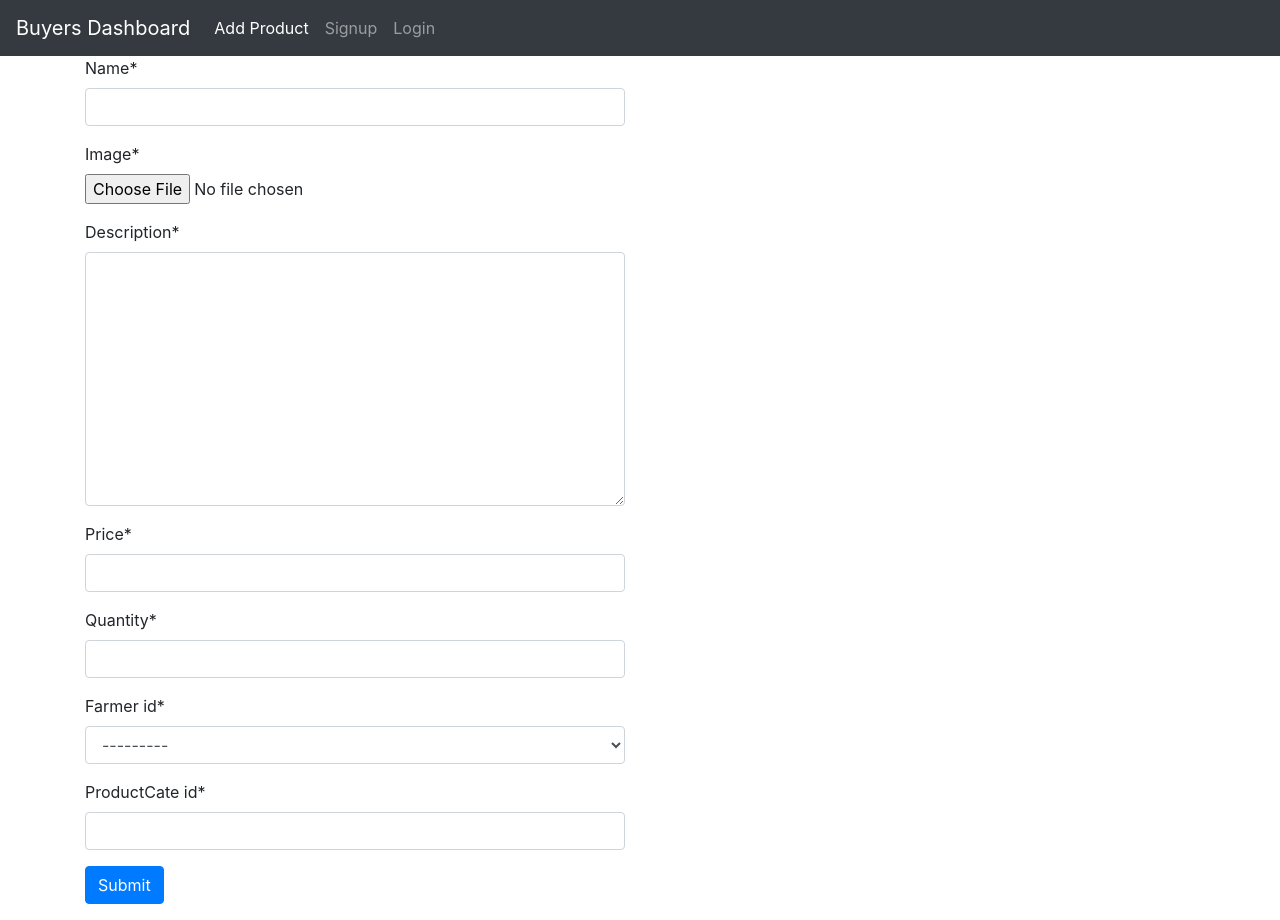
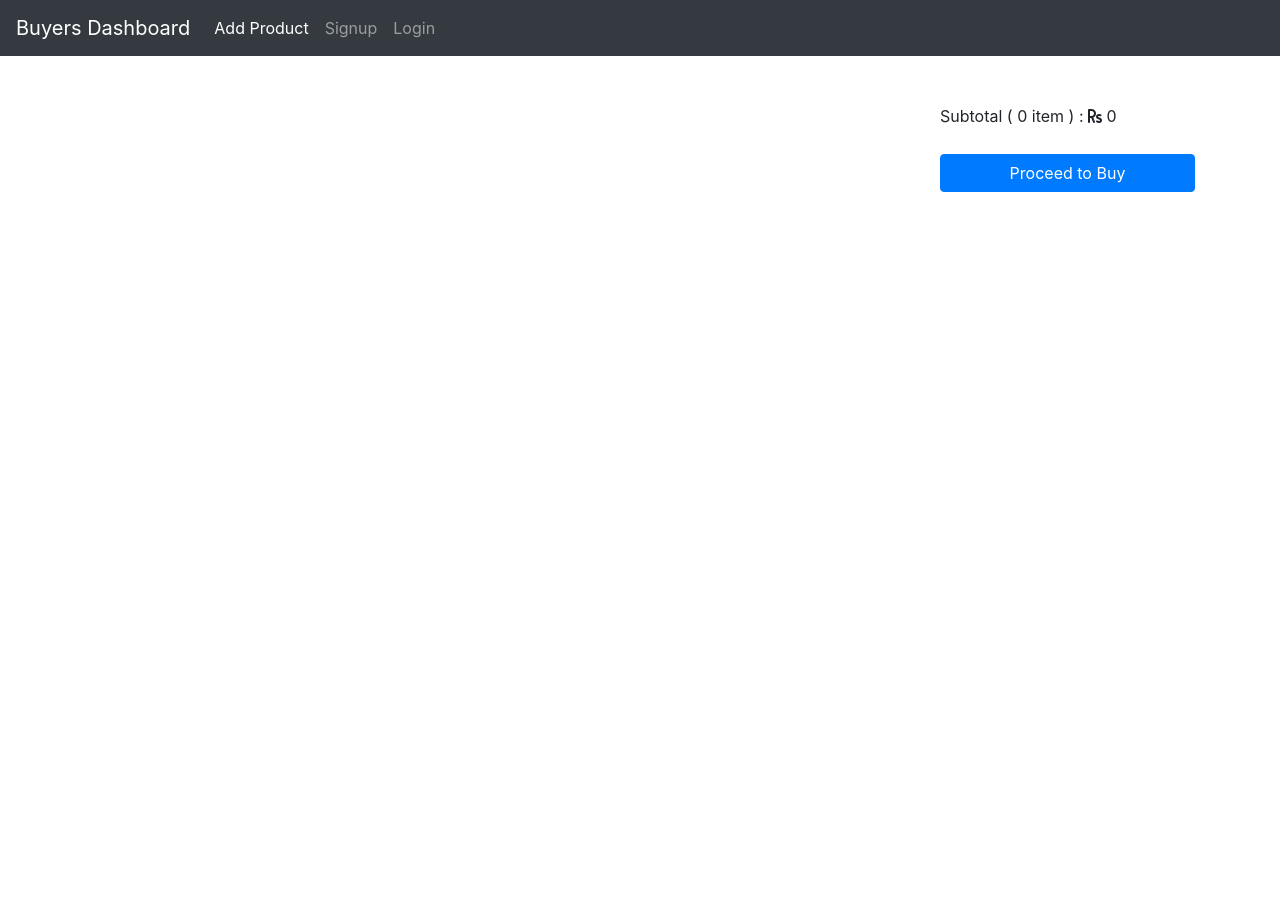
Before and after one commit to Riteshagg/Ecommerce-Website, a Django app: page /blog/chart in a window 1280 px wide. After the commit the page ends 192 px from the top, so only its background shows below. Run offline with Django 3.2, Linux system fonts and the light colour scheme; data that the repository does not hold is empty; some libraries are stand-ins or nearby versions.

Commit message:
add the some feature

```diff
--- /dev/null
+++ b/blog/templates/blog/cart.html
@@ -0,0 +1,87 @@
+{% extends 'blog/main.html' %}
+{% block title %} Product {% endblock %}
+{% block css %}
+
+<style>
+    .inline-panel {
+        display: inline-block;
+        width: 200px;
+        text-align: center;
+        margin-left: 50px;
+    }
+
+    .product-container {
+
+        border-bottom: 1px solid lightgray;
+    }
+
+    .content h6 {
+        color: chocolate;
+    }
+
+
+    .product-img {
+        width: 50%;
+        height: 150px;
+    }
+
+    .btns {
+        width: 100%;
+        margin-top: 10px;
+    }
+</style>
+
+{% endblock %}
+{% block body %}
+
+
+<div class="container">
+
+    {% for message in messages %}
+    <div class="alert alert-{{message.tag}} alert-dismissible fade show" role="alert">
+        <strong>Note: </strong> {{message}}
+        <button type="button" class="close" data-dismiss="alert" aria-label="Close">
+            <span aria-hidden="true">&times;</span>
+        </button>
+    </div>
+    {% endfor %}
+    <br /><br />
+<div class="row">
+    <div class="col-9">
+
+    {% for list in model %}
+
+
+
+
+                <div class="row product-container ">
+            <div class="col-3">
+                <a href="viewitems/{{list.id}}">
+                    <img src='/media/{{list.image}}' class="product-img">
+                </a>
+            </div>
+            <div class="col-9 content">
+                <h5>{{list.name}}</h4>
+                    <h6><i class="fas fa-rupee-sign"></i> {{list.price}}
+                </h5>
+            </div>
+            </div>
+
+
+
+
+
+    {% endfor %}
+    </div>
+    <div class="col-3">
+        <div class="row">
+            <div class="col-12">
+                <p>Subtotal ( {{itemCount}} item ) : <i class="fas fa-rupee-sign"></i> {{totalPrice}}</p>
+                <a class="btn btn-primary btns" href="buyagain/{{list.id}}">Proceed to Buy</a>
+            </div>
+        </div>
+    </div>
+    </div>
+
+</div>
+{% endblock %}
--- a/blog/templates/blog/main.html
+++ b/blog/templates/blog/main.html
@@ -31,7 +31,7 @@
                       <a href="#" class="nav-link dropdown-toggle" data-toggle="dropdown">Your Order</a>
                     <div class="dropdown-menu">
                       <a class="dropdown-item" href="{% url 'order' %}">Order</a>
-                      <a class="dropdown-item" href="{% url 'cancel' %}">Cancelled order</a>
+                      <a class="dropdown-item" href="{% url 'canceltotal' %}">Cancelled order</a>
                     </div>
                   </div>
                 </li>
--- a/blog/urls.py
+++ b/blog/urls.py
@@ -4,9 +4,10 @@ urlpatterns = [
     path('index', views.index,name='index' ),
     path('order', views.order,name='order' ),
     path('buyagain/<int:itemsid>', views.buyagain, name='buyagain'),
-    path('cancel', views.index,name='cancel' ),
-    path('wishlist', views.index,name='wishlist' ),
-    path('chart', views.index,name='chart' ),
+    path('cancel/<int:itemsid>', views.index, name='cancel'),
+    path('canceltotal', views.index, name='canceltotal'),
+    path('wishlist', views.wishlist, name='wishlist'),
+    path('chart', views.cart,name='chart' ),
     path('product',views.product,name='product'),
     path('viewitems/<int:itemid>',views.viewitems,name='viewitems'),
     path('buycate',views.buycate,name='buycate'),
--- a/blog/views.py
+++ b/blog/views.py
@@ -74,7 +74,7 @@ def handlelogout(request):
 
 @login_required(login_url='login')
 def order(request):
-        items = Transaction.objects.filter(userId=request.user.id)
+        items = Transaction.objects.filter(userId=request.user.id,status="buy")
         products = []
         for item in items:
             products += Product.objects.filter(id=item.productid)
@@ -99,22 +99,54 @@ def viewitems(request,itemid):
 def buycate(request):
 
         if request.method=="POST":
+                product_id = request.POST['id']
+                quantity = request.POST['quantityID']
                 if 'buynow' in request.POST:
-
-                        product_id = request.POST['id']
-                        quantity = request.POST['quantityID']
-                        cart_item = Transaction.objects.create(userId=request.user.id, productid=product_id,quantityid=quantity,status="active")
+                        cart_item = Transaction.objects.create(userId=request.user.id, productid=product_id,quantityid=quantity,status="Buy")
                         messages.success(request,"Transaction has been done successfully")
                         return redirect(viewitems,request.user.id)
 
                 elif 'addtocart' in  request.POST:
-                        return HttpResponse('add to cart')
+                        cart_item = Transaction.objects.create(userId=request.user.id, productid=product_id,quantityid=quantity,status="AddToCart")
+                        messages.success(request,"Your item  has been add to cart successfully")
+                        return redirect(cart)
                 else:
-                        return HttpResponse('add to Wish List')
+                        cart_item = Transaction.objects.create(userId=request.user.id, productid=product_id,quantityid=quantity,status="AddToWishList")
+                        messages.success(request,"Your item  has been add to wish list successfully")
+                        return redirect(wishlist)
         else:
                  model = ProQuantity.objects.all()
         return render(request,'blog/index.html',{'model':model,})
 
 
+def wishlist(request):
+        items = Transaction.objects.filter(userId=request.user.id,status="AddToWishList")
+        products = []
+        for item in items:
+            products += Product.objects.filter(id=item.productid)
+        param = {'model': products}
+        return render(request, 'blog/whishlist.html', param)
+
+
+
+
+def cart(request):
+        items = Transaction.objects.filter(userId=request.user.id,status="AddToCart")
+        itemsCount = Transaction.objects.filter(userId=request.user.id, status="AddToCart").count()
+        totalPrice = 0
+        products = []
+        for item in items:
+            query = Product.objects.filter(id=item.productid)
+            products += query
+            for total in query:
+                    totalPrice += total.price
+
+        param = {'model': products, 'itemCount': itemsCount,'totalPrice':totalPrice}
+        return render(request, 'blog/cart.html', param)
+
+
 def buyagain(request,itemsid):
-        return HttpResponse('buyagain')
+        cart_update = Transaction.objects.filter(pk=some_value).update(field1='some value')
+        cart_item = Transaction.objects.create(userId=request.user.id, productid=itemsid,quantityid=quantity,status="Buy")
+        messages.success(request,"Transaction has been done successfully")
+        return redirect(viewitems,request.user.id)
```
Also changed, not shown: blog/templates/blog/order.html (+16 -10 lines), blog/templates/blog/whishlist.html (added, +85 -0 lines).
